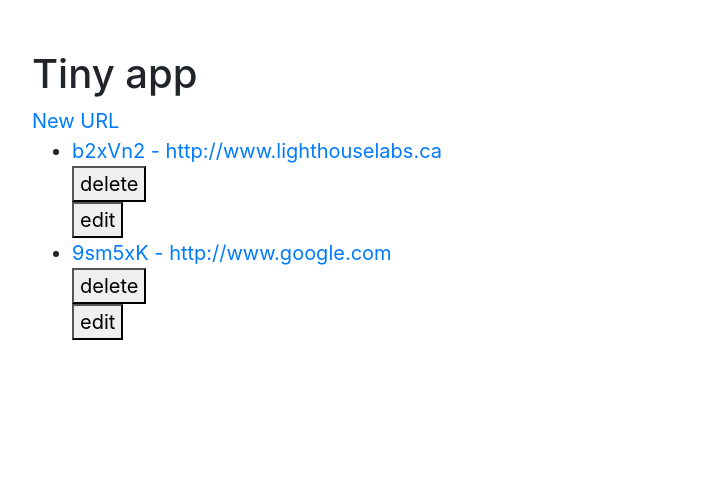
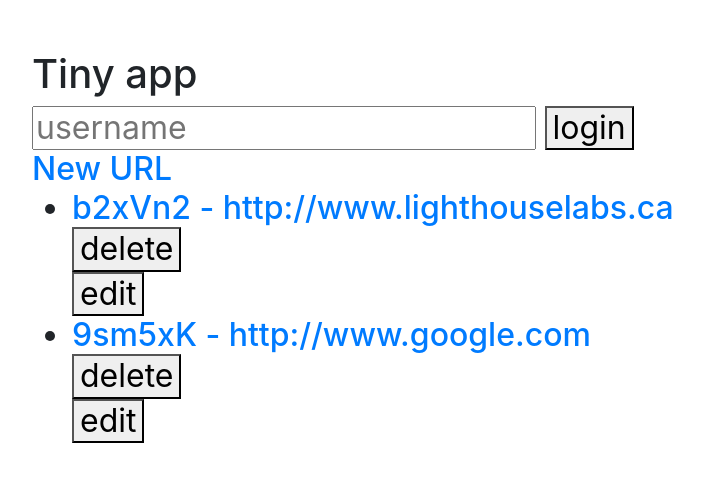
Before and after one commit to Renkinjutsu/tinyapp, a Node server app: page /urls in a window 1280 px wide. Shown: the top 482 px of the page, without its empty margins (18-721 px from the left). Run offline with Node 20, Linux system fonts and the light colour scheme; some libraries are stand-ins or nearby versions.

Commit message:
cookies added and login

```diff
--- a/express_server.js
+++ b/express_server.js
@@ -2,8 +2,10 @@ const express = require('express');
 const app = express();
 const bodyParser = require('body-parser');
 const PORT = 8080; // default port 8080
+const cookieParser = require('cookie-parser');
 app.set('view engine', 'ejs'); //set the view engine to ejs
 app.use(bodyParser.urlencoded({extended: true}));
+app.use(cookieParser());
 
 var urlDatabase = {
   "b2xVn2": "http://www.lighthouselabs.ca",
@@ -60,9 +62,19 @@ app.post('/urls', (req, res) =>
 {
   let newShortUrl = generateRandomString()
   if (req.body) {
-    urlDatabase[newShortUrl] = req.body.longURL
+    urlDatabase[newShortUrl] = req.body.longURL;
   }
   res.redirect(`/urls/${newShortUrl}`)
+})
+
+// login page
+app.post('/login', (req, res) =>
+{
+  console.log(req.body.username)
+  const userName = req.body.username;
+  res.cookie('username', userName).send('cookie set');
+  res.redirect('/urls')
+  return;
 })
 
 // create new short url
@@ -73,13 +85,15 @@ app.get('/urls/new', (req, res) =>
 
 app.get("/u/:shortURL", (req, res) =>
 {
-  res.redirect(urlDatabase[req.params.shortURL])
+  const urlDatabaseURL = urlDatabase[req.params.shortURL]
+  res.redirect(urlDatabaseURL)
 });
 
 // Deleting using short url
 app.post('/urls/:shortURL/delete', (req, res) =>
 {
-  delete urlDatabase[req.params.shortURL]
+  const databaseKey = urlDatabase[req.params.shortURL]
+  delete databaseKey
   res.redirect('/urls')
 });
 
@@ -99,11 +113,6 @@ app.get("/urls/:shortURL", (req, res) =>
   res.render("urls_show", templateVars);
 });
 
-// hello demo
-app.get("/hello", (req, res) =>
-{
-  res.send("<html><body>Hello <b>World</b></body></html>\n");
-});
 
 app.listen(PORT, () =>
 {
--- a/package.json
+++ b/package.json
@@ -11,6 +11,7 @@
   "license": "ISC",
   "dependencies": {
     "body-parser": "^1.19.0",
+    "cookie-parser": "^1.4.4",
     "ejs": "^1.0.0",
     "express": "^4.16.4"
   },
--- a/views/partials/_header.ejs
+++ b/views/partials/_header.ejs
@@ -1,2 +1,7 @@
 <!-- views/partials/header.ejs -->
 <h1> Tiny app </h1>
+<h2>
+<form method='POST' action='/login'>
+<input type='text' id='username' name='username' placeholder='username'>
+<button type='submit'> login </button>
+</form>
--- a/views/urls_index.ejs
+++ b/views/urls_index.ejs
@@ -13,14 +13,14 @@
     <!-- Add EJS code here -->
     <a href='/urls/new'> New URL </a>
     <ul>
-      <% for (let url in urls) { %>
-        <li><a href='#'> <%= url %> - <%= urls[url] %> </a></li>
-        <form method= "POST" action ="/urls/<%= url %>/delete">
-          <input type='hidden' id='shortURL' name='shortURL' value = '<%= url %>' />
+      <% for (let users in urls) { %>
+        <li><a href='#'> <%= users %> - <%= urls[users] %> </a></li>
+        <form method= "POST" action ="/urls/<%= users %>/delete">
+          <input type='hidden' id='shortURL' name='shortURL' value = '<%= users %>' />
           <button type='submit'> delete </button>
         </form>
-        <form method= "GET" action ="/urls/<%= url %>">
-            <input type='hidden' id='shortURL' name='shortURL' value = '<%= url %>' />
+        <form method= "GET" action ="/urls/<%= users %>">
+            <input type='hidden' id='shortURL' name='shortURL' value = '<%= users %>' />
             <button type='submit'> edit </button>
           </form>
       <% }; %>
```
Also changed, not shown: 1 other file.
